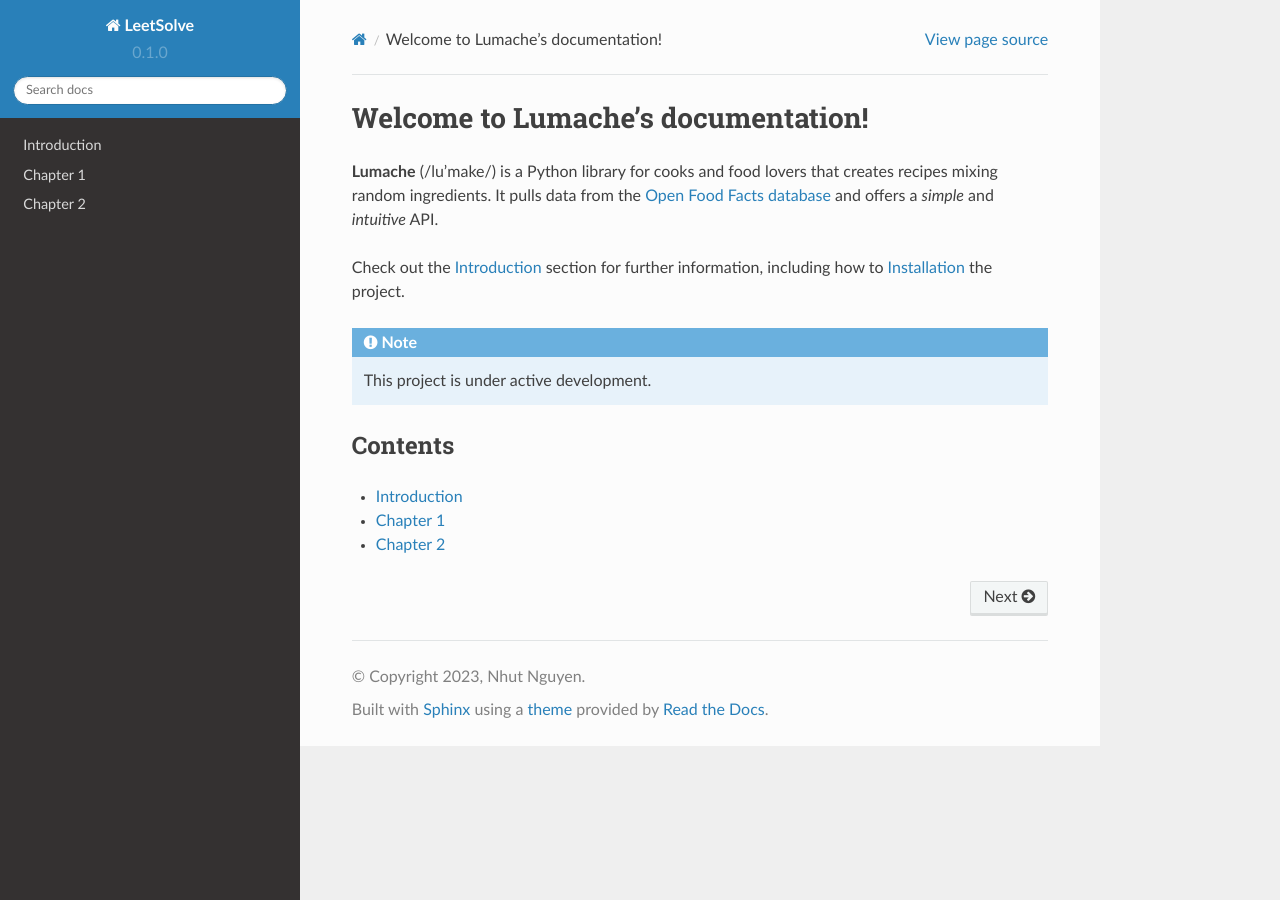
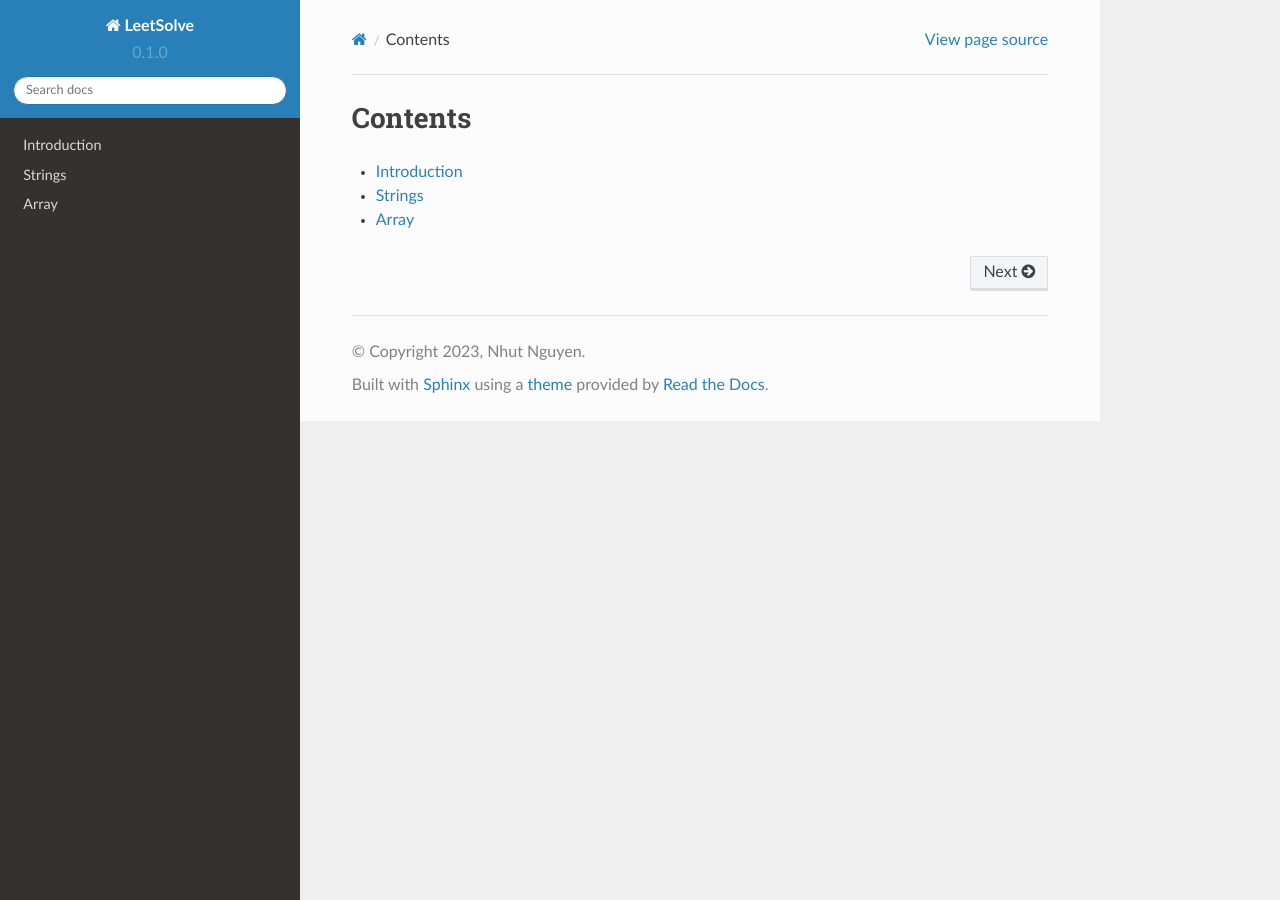
Before and after one commit to ntnhut/leetdocs, a Sphinx documentation site: the page built from docs/source/index.rst, in a window 1280 px wide. Built offline with Sphinx 7.4.7 and the Read the Docs theme 2.0.0, drawn with Linux system fonts in a browser that asks for light colours.

Commit message:
chapterize

```diff
--- a/docs/source/chapter_1/1_problem_1.rst
+++ b/docs/source/chapter_1/1_problem_1.rst
@@ -1,5 +1,10 @@
+==============
 1. Problem one
 ==============
+
+
+Problem statement
+=================
 
 Code
 ----
--- a/docs/source/chapter_1/index.rst
+++ b/docs/source/chapter_1/index.rst
@@ -1,8 +1,12 @@
-Chapter 1
 =========
+Strings
+=========
+
+In this chapter
 
 .. toctree::
     :glob:
     :maxdepth: 1
+    :titlesonly:
 
-    1_problem_1
+    *_*
--- a/docs/source/chapter_2/2_problem_2.rst
+++ b/docs/source/chapter_2/2_problem_2.rst
@@ -1,5 +1,9 @@
+==============
 4. Problem two
 ==============
+
+Problem statement
+=================
 
 
 Code
--- a/docs/source/chapter_2/index.rst
+++ b/docs/source/chapter_2/index.rst
@@ -1,8 +1,13 @@
-Chapter 2
 =========
+Array
+=========
+
+In this chapter
+
 
 .. toctree::
     :glob:
     :maxdepth: 1
+    :titlesonly:
 
-    2_problem_2
+    *_*
--- a/docs/source/index.rst
+++ b/docs/source/index.rst
@@ -1,23 +1,10 @@
-Welcome to Lumache's documentation!
-===================================
-
-**Lumache** (/lu'make/) is a Python library for cooks and food lovers
-that creates recipes mixing random ingredients.
-It pulls data from the `Open Food Facts database <https://world.openfoodfacts.org/>`_
-and offers a *simple* and *intuitive* API.
-
-Check out the :doc:`intro` section for further information, including
-how to :ref:`installation` the project.
-
-.. note::
-
-   This project is under active development.
-
+========
 Contents
---------
+========
 
 .. toctree::
    :maxdepth: 1
+   :name: masterdoc
 
    intro
    chapter_1/index
--- a/docs/source/intro.rst
+++ b/docs/source/intro.rst
@@ -1,7 +1,8 @@
+============
 Introduction
 ============
 
 .. _installation:
 
-Installation
-------------
+Leetcode
+========
```
